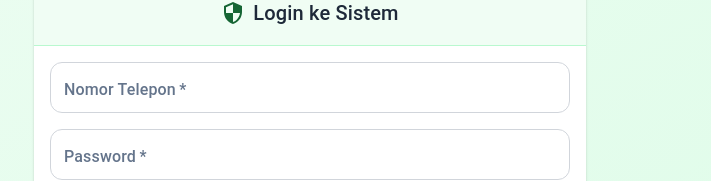
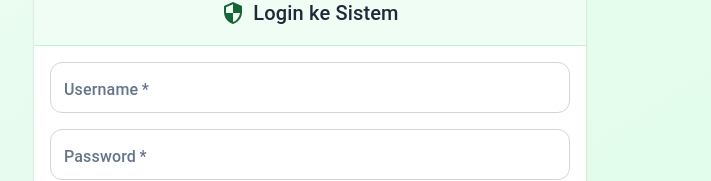
Before and after one commit to bxel07/Stnk_Frontend, a React (Vite) app: page / in a window 1280 px wide. Shown: the part 296-477 px from the top of the page, without its empty margins (330-1041 px from the left). Built offline with nearby package versions, Linux system fonts and the light colour scheme.

Commit message:
change label to username

```diff
--- a/src/features/auth/pages/LoginPage.jsx
+++ b/src/features/auth/pages/LoginPage.jsx
@@ -116,7 +116,7 @@ function LoginPage() {
                 <Box component="form" onSubmit={handleLogin} className="space-y-4 mb-4">
                 <TextField
                   fullWidth
-                  label="Nomor Telepon"
+                  label="Username"
                   required
                   value={username}
                   onChange={(e) => setNomorTelepon(e.target.value)}
```
